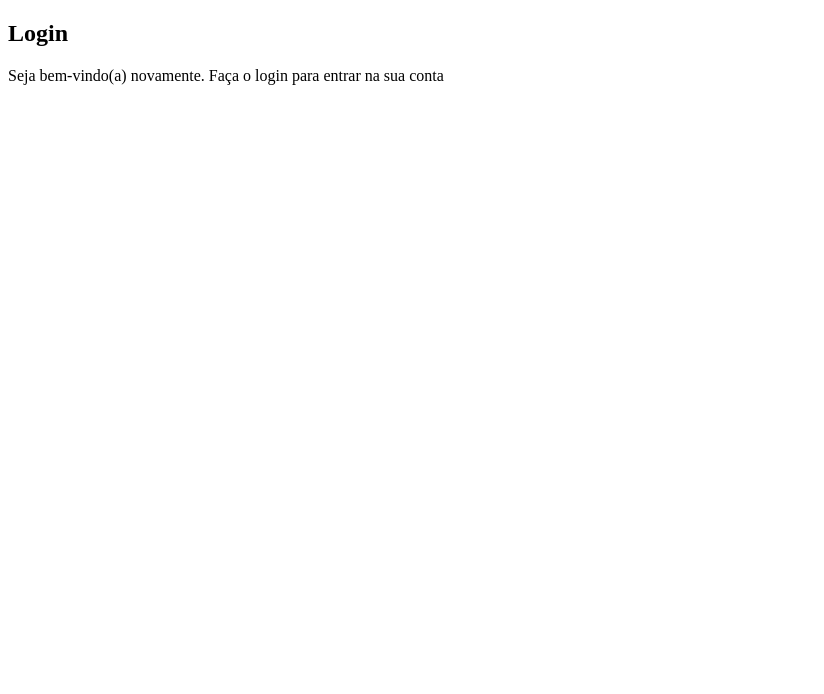
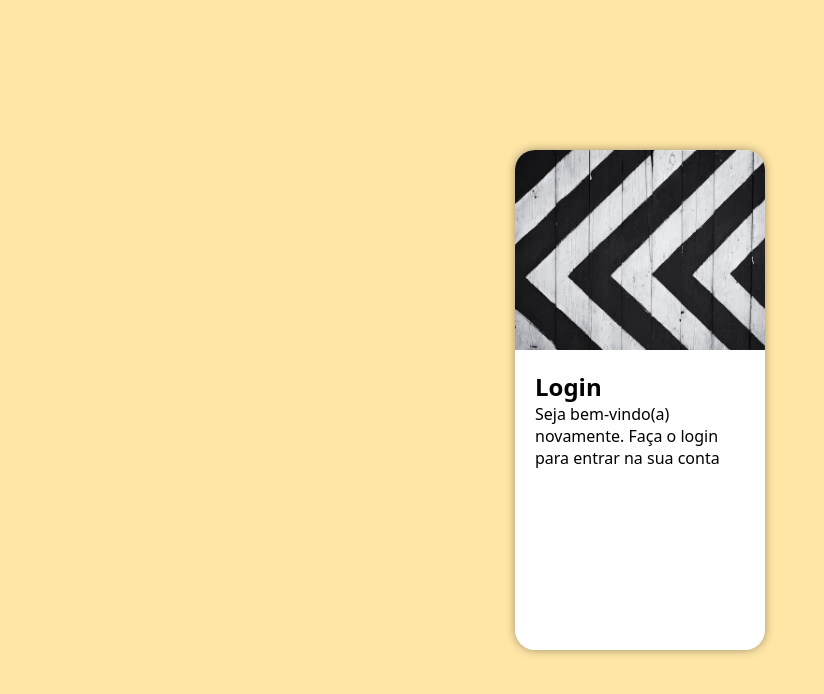
Before and after one commit to DiogoGaspar6/login-page, a plain HTML site: page index.html in a window 1280 px wide. Shown: the whole page, without its empty margins (0-824 px from the left). Drawn offline with Linux system fonts and the light colour scheme.

Commit message:
add styles

```diff
--- a/estilos/style.css
+++ b/estilos/style.css
@@ -1,7 +1,50 @@
-
-
 /*
   CORES
   CASTANHO: #432818
   BEGE: #ffe6a7
- */
+*/
+
+*{
+  font-family: system-ui, -apple-system, BlinkMacSystemFont, 'Segoe UI', Roboto, Oxygen, Ubuntu, Cantarell, 'Open Sans', 'Helvetica Neue', sans-serif;
+  padding: 0px;
+  margin: 0px;
+  box-sizing: border-box;
+}
+
+body, html{
+  background-color: #ffe6a7;
+  width: 100vw;
+  height: 100vh;
+}
+
+main{
+  display: flex;
+  justify-content: center;
+  align-items: center;
+  height: 100vh;
+  width: 100vw;
+}
+
+section.login{
+  background-color: white;
+  width: 250px;
+  height: 500px;
+  border-radius: 20px;
+  overflow: hidden;
+  box-shadow: 0px 0px 10px rgba(0, 0, 0, 0.381);
+}
+
+section.login > div.left-side{
+  display: block;
+  background: #ffe6a7 url(../imagens/logo.jpg);
+  background-size: cover;
+  background-position: left center;
+  background-repeat: no-repeat;
+  width: 100%;
+  height: 200px;
+}
+
+section.login > div.right-side{
+  display: block;
+  padding: 20px;
+}
```
